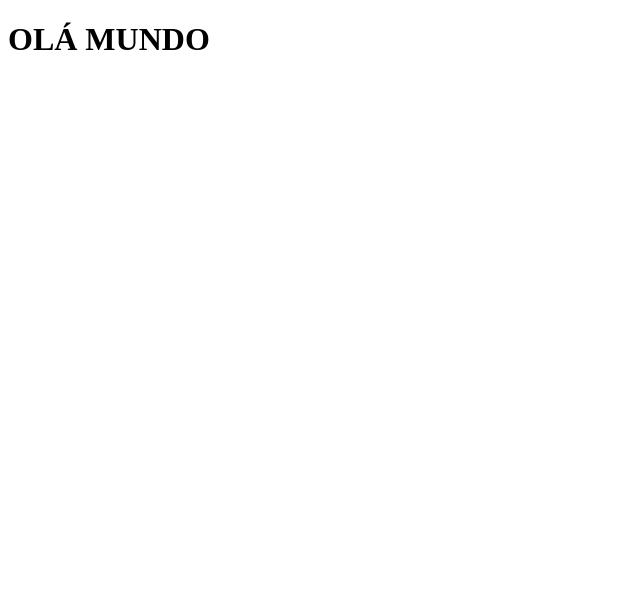
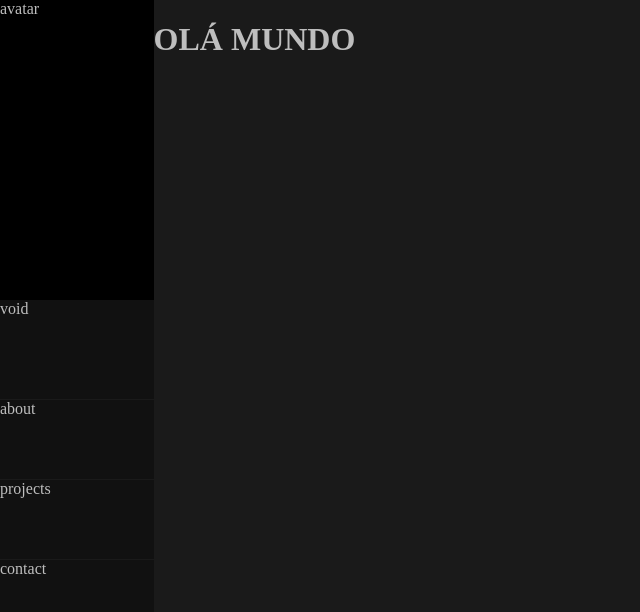
Before and after one commit to VitorCorrea18/VitorCorrea18.github.io, a React (Create React App) app: page / in a window 1280 px wide. Shown: the top 612 px of the page, without its empty margins (0-640 px from the left). Built offline with nearby package versions, Linux system fonts and the light colour scheme.

Commit message:
feat: set grid layout for desktop

```diff
--- a/src/App.js
+++ b/src/App.js
@@ -1,9 +1,21 @@
 import React from 'react';
+import './styles/index.css';
 
 class App extends React.Component {
   render () {
     return (
+      <body className='body_container'>
+      <aside className='menu_aside'>
+        <div className='avatar'>avatar</div>
+        <div className='void'>void</div>
+        <div className='about'>about</div>
+        <div className='projects'>projects</div>
+        <div className='contact'>contact</div>
+      </aside>
+      <main className='main_page'>
       <h1>OLÁ MUNDO</h1>
+      </main>
+      </body>
     );
   }
 }
--- /dev/null
+++ b/src/styles/desktop.css
@@ -0,0 +1,53 @@
+.body_container {
+  display: grid;
+  grid-auto-columns: 1fr;
+  grid-auto-rows: 1fr;
+  grid-template-columns: 12% 88%;
+  gap: 0px 0px;
+  width: 100vw;
+  height: 100vh;
+}
+
+.menu_aside {
+  display: grid;
+  grid-auto-columns: 1fr;
+  grid-template-rows: 300px 100px 80px 80px 80px;
+  gap: 0px 0px;
+  background-color: #111111;
+  color: #BEBEBE;
+}
+
+.main_page {
+  grid-area: 1 / 2 / 2 / 3;
+  background-color: #1A1A1A;
+  color: #BEBEBE;
+}
+
+.avatar {
+  grid-area: 1 / 1 / 2 / 2;
+  background-color: #000000;
+}
+
+.void {
+  grid-area: 2 / 1 / 3 / 2;
+  border-bottom: #1A1A1A 1px solid;
+}
+.about {
+  grid-area: 3 / 1 / 4 / 2;
+  border-bottom: #1A1A1A 1px solid;
+}
+.projects {
+  grid-area: 4 / 1 / 5 / 2;
+  border-bottom: #1A1A1A 1px solid;
+}
+.contact {
+  grid-area: 5 / 1 / 6 / 2;
+  border-bottom: #1A1A1A 1px solid;
+}
+
+@media screen and (min-width: 2000px) {
+  .body_container {
+    grid-template-columns: 9% 91%;
+
+  }
+}
--- /dev/null
+++ b/src/styles/index.css
@@ -0,0 +1,6 @@
+@import "./desktop.css";
+
+body {
+  padding: 0px;
+  margin: 0px;
+}
--- /dev/null
+++ b/src/styles/mobile.css
@@ -0,0 +1,3 @@
+@media screen and (max-width: 375px) {
+
+}
```
